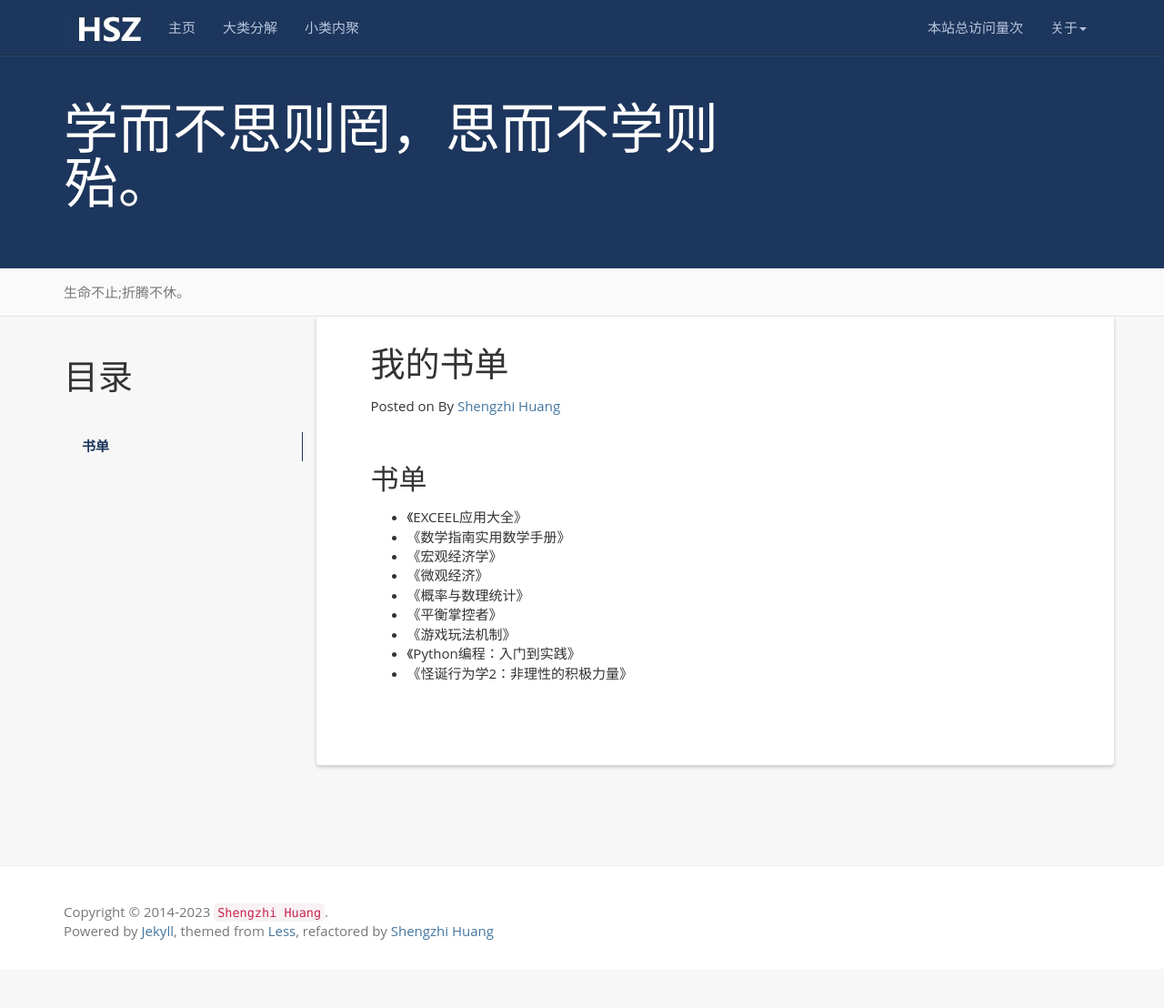
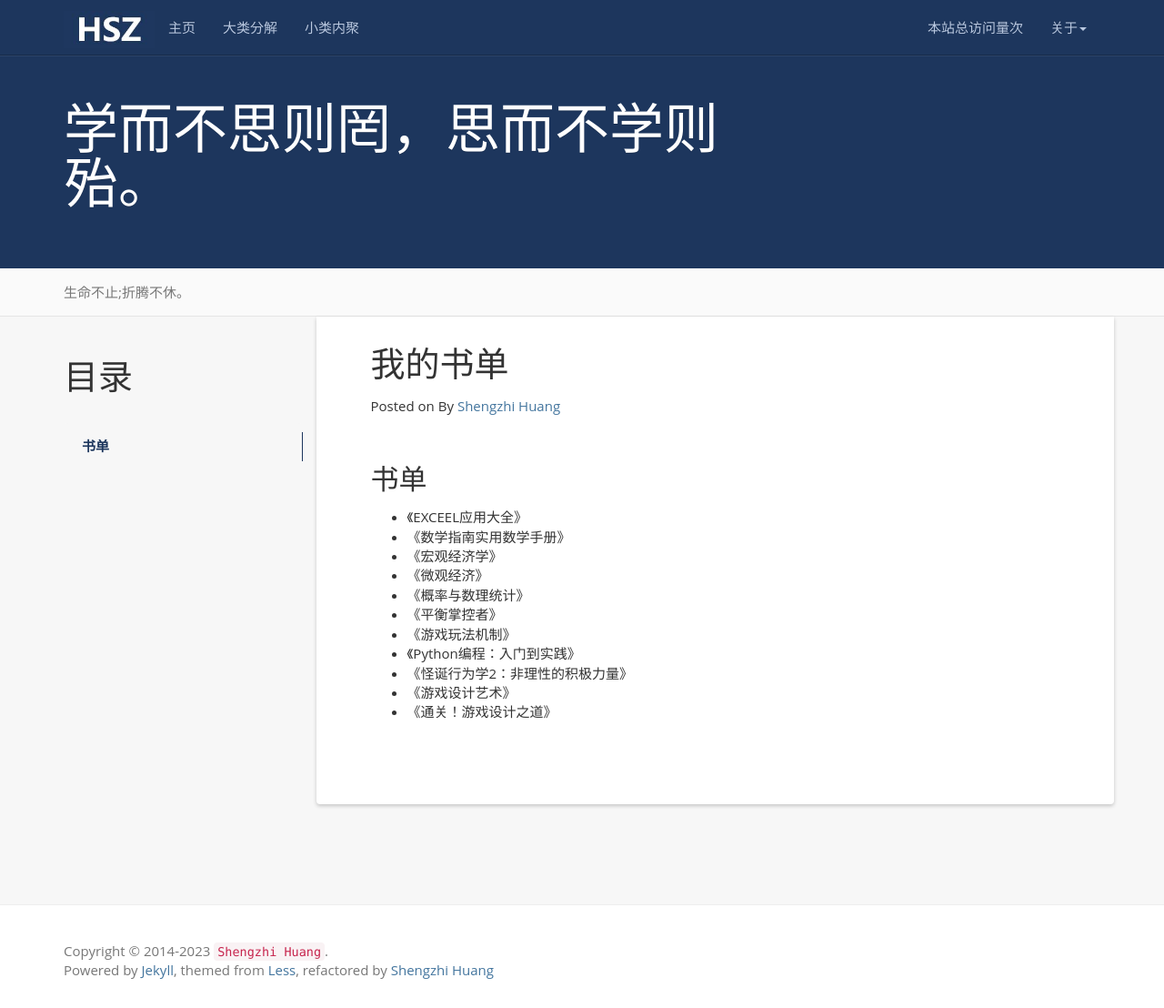
Before and after one commit to hsz19941021/hsz19941021.github.io, a Jekyll site: the page built from books.md, in a window 1280 px wide and 1108 px high. Shown: the whole window at 91% size. Built offline with Jekyll 4.4.1, drawn with Linux system fonts in a browser that asks for light colours; nearby versions of some CDN libraries; a script that is not in the unit is left out; comment, search, counter and statistics services are not loaded.

Commit message:
Update books.md

```diff
--- a/books.md
+++ b/books.md
@@ -20,3 +20,5 @@ permalink: /books/
 + 《游戏玩法机制》
 + 《Python编程：入门到实践》
 + 《怪诞行为学2：非理性的积极力量》
++ 《游戏设计艺术》
++ 《通关！游戏设计之道》
```
